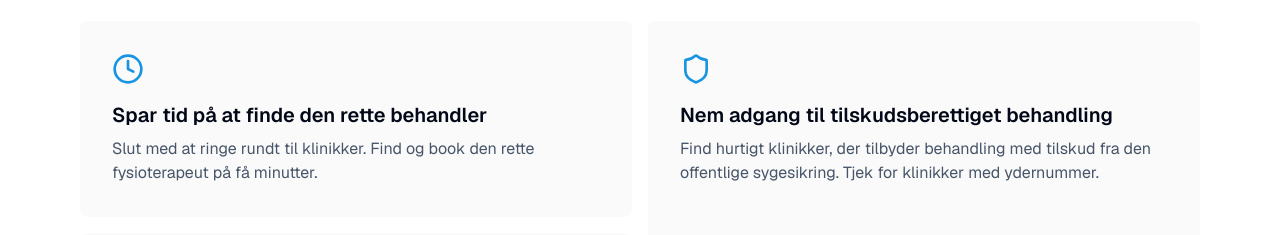
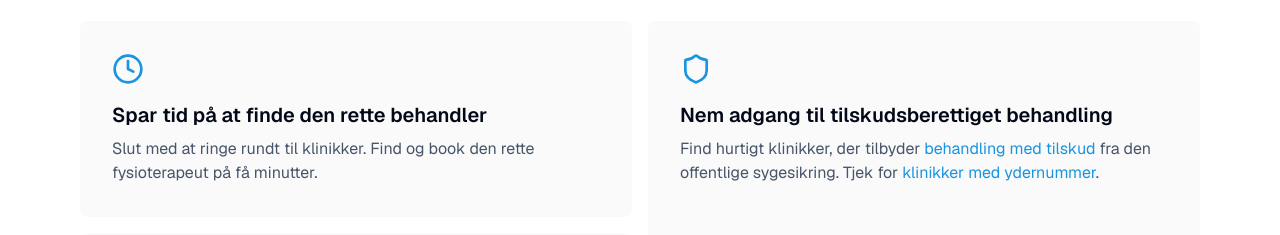
Before and after one commit to davidbograd/fysfinder-next, a Next.js app: page / in a window 1280 px wide. Shown: the part 1000-1235 px from the top of the page. Built offline with nearby package versions, Linux system fonts and the light colour scheme; no server answers; the database is empty.

Commit message:
intern links frontpage

```diff
--- a/src/components/features/blog-og-ordbog/BenefitsSection.tsx
+++ b/src/components/features/blog-og-ordbog/BenefitsSection.tsx
@@ -5,11 +5,12 @@
 
 import { Clock, BookHeart, Shield } from "lucide-react";
 import { cn } from "@/lib/utils";
+import Link from "next/link";
 
 interface Benefit {
   icon: React.ReactNode;
   title: string;
-  description: string;
+  description: string | React.ReactNode;
   className?: string;
 }
 
@@ -31,8 +32,25 @@ const benefits: Benefit[] = [
   {
     icon: <Shield className="w-8 h-8 text-logo-blue" />,
     title: "Nem adgang til tilskudsberettiget behandling",
-    description:
-      "Find hurtigt klinikker, der tilbyder behandling med tilskud fra den offentlige sygesikring. Tjek for klinikker med ydernummer.",
+    description: (
+      <span>
+        Find hurtigt klinikker, der tilbyder{" "}
+        <Link
+          href="/blog/tilskud-til-fysioterapi"
+          className="text-logo-blue hover:underline transition-all"
+        >
+          behandling med tilskud
+        </Link>{" "}
+        fra den offentlige sygesikring. Tjek for{" "}
+        <Link
+          href="/find/fysioterapeut/danmark?ydernummer=true"
+          className="text-logo-blue hover:underline transition-all"
+        >
+          klinikker med ydernummer
+        </Link>
+        .
+      </span>
+    ),
     className: "md:col-start-2 md:row-start-1 md:row-span-2",
   },
 ];
```
